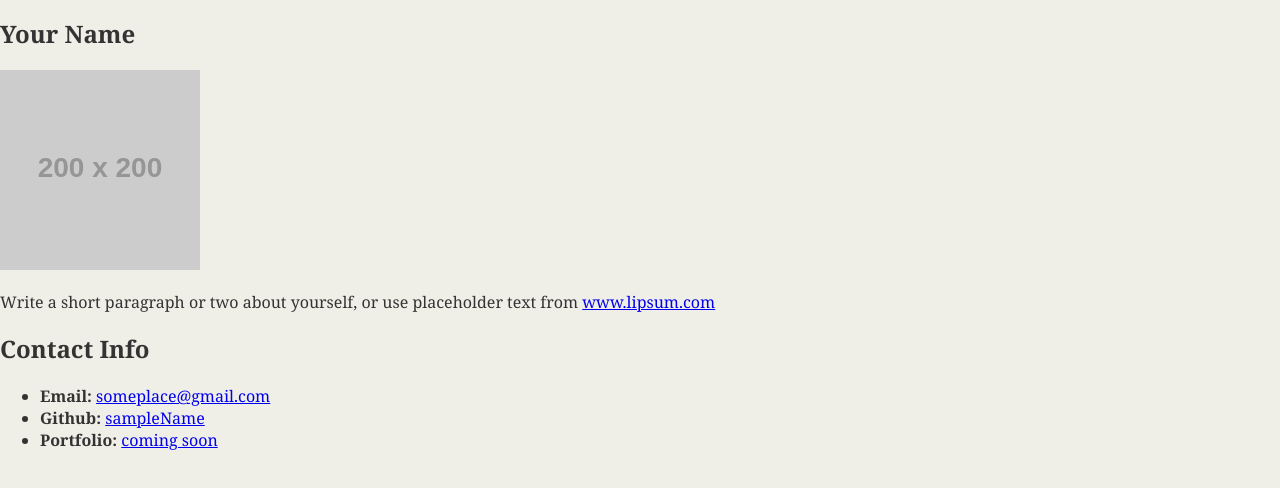
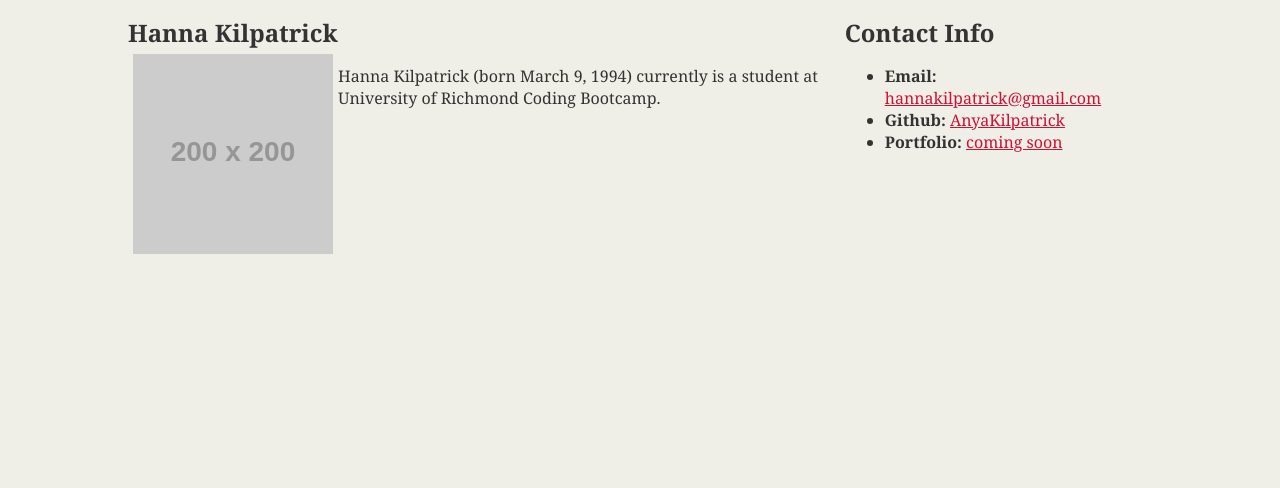
Before and after one commit to AnyaKilpatrick/StudentBio, a plain HTML site: page index.html in a window 1280 px wide. Shown: the part 80-568 px from the top of the page. Drawn offline with Linux system fonts and the light colour scheme; placeholder pictures from the web are drawn by us.

Commit message:
Added last exercise changes

```diff
--- a/index.html
+++ b/index.html
@@ -18,18 +18,18 @@
 
     <section id="main-bio">
 
-      <h2>Your Name</h2>
+      <h2>Hanna Kilpatrick</h2>
 
       <img id="bio-image" src="https://placehold.it/200x200" alt="Your Name">
 
-      <p>Write a short paragraph or two about yourself, or use placeholder text from <a href="http://www.lipsum.com/">www.lipsum.com</a></p>
+      <p> Hanna Kilpatrick (born March 9, 1994) currently is a student at University of Richmond Coding Bootcamp.</p>
     </section>
 
     <section id="contact-info">
       <h2>Contact Info</h2>
       <ul>
-        <li><strong>Email:</strong> <a href="#">someplace@gmail.com</a></li>
-        <li><strong>Github:</strong> <a href="#">sampleName</a></li>
+        <li><strong>Email:</strong> <a href="#">hannakilpatrick@gmail.com</a></li>
+        <li><strong>Github:</strong> <a href="#">AnyaKilpatrick</a></li>
         <li><strong>Portfolio:</strong> <a href="#">coming soon</a></li>
       </ul>
     </section>
--- a/style.css
+++ b/style.css
@@ -17,3 +17,34 @@ body {
      padding:10px;
      margin:10;
  }
+ h2 {
+     font-size: 24px;
+     margin:0 auto;
+ }
+
+ .container {
+     width: 1024px;
+     margin:0 auto;
+ }
+
+#main-bio, #bio-image, #contact-info {
+     float: left;
+ }
+
+ #bio-image {
+     width:200px;
+     height:200px;
+     margin: 5px;
+ }
+
+ #main-bio {
+     width: 70%;
+ }
+
+ #contact-info {
+     width:30%;
+ }
+
+ a {
+     color: #d21034
+ }
```
